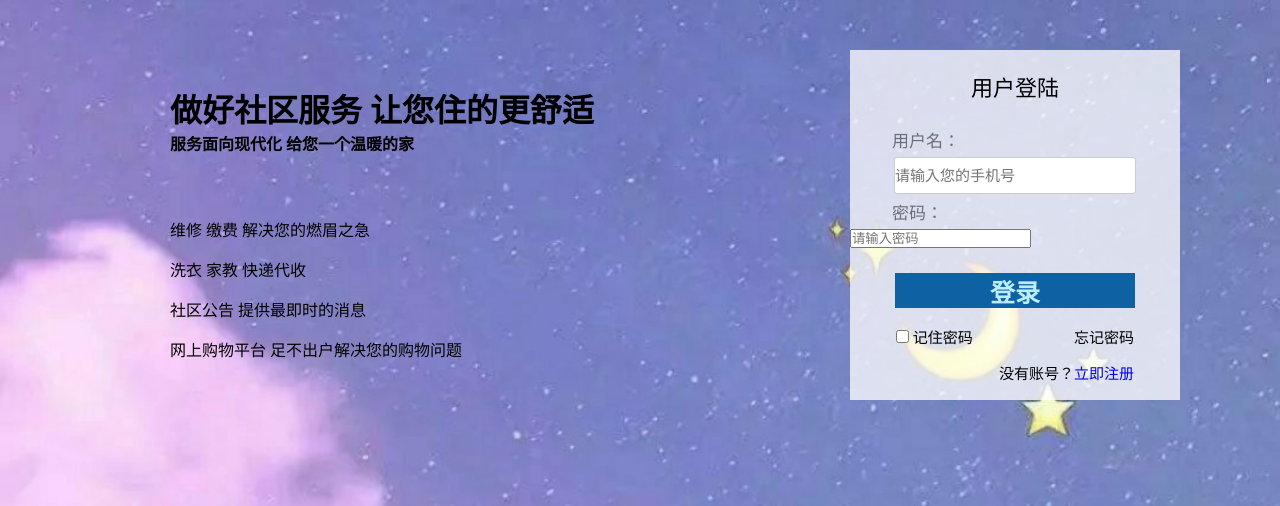
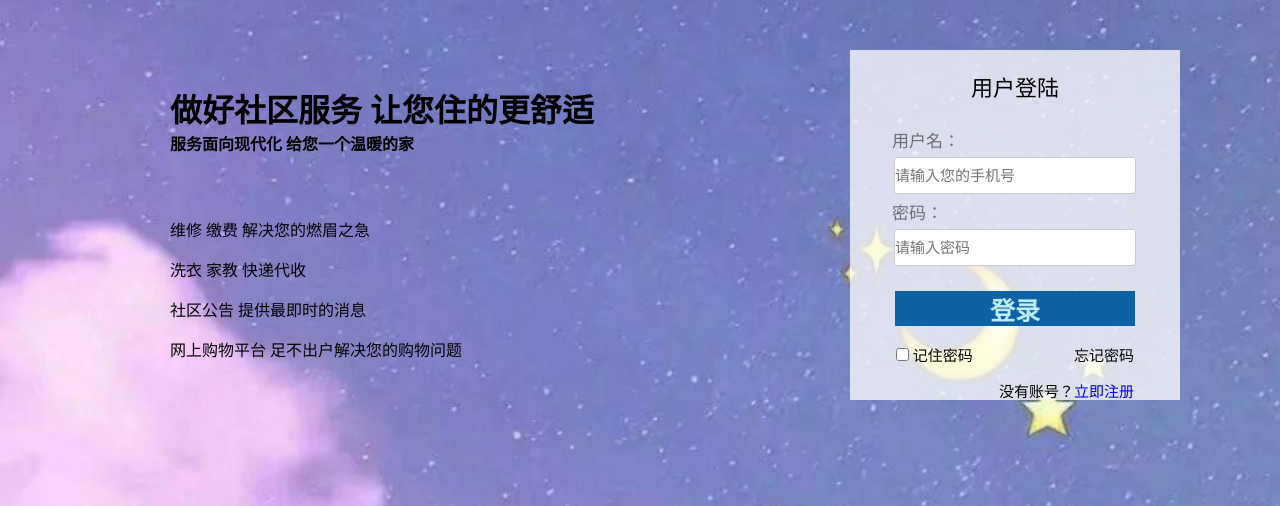
Before and after one commit to sun-cc1/Software_engineering, a PHP site: the page made by 登录界面.html in a window 1280 px wide. Shown: the top 506 px of the page. Run offline with PHP 8.4, Linux system fonts and the light colour scheme.

Commit message:
登录界面css

```diff
--- a/css/index.css
+++ b/css/index.css
@@ -76,7 +76,8 @@ body{
 	text-decoration:none;
 }
 input[type="text"],
-input[type="submit"]{
+input[type="submit"],
+input[type="password"]{
 	-web-kit-appearance:none;
   	-moz-appearance: none;
   	display: block;
@@ -84,7 +85,8 @@ input[type="submit"]{
   	font-size:15px;
   	width: 240px;
 }
-input[type="text"]{
+input[type="text"],
+input[type="password"]{
 	height:35px;
 	border-radius:3px;
 	border:1px solid #c8cccf;
```
